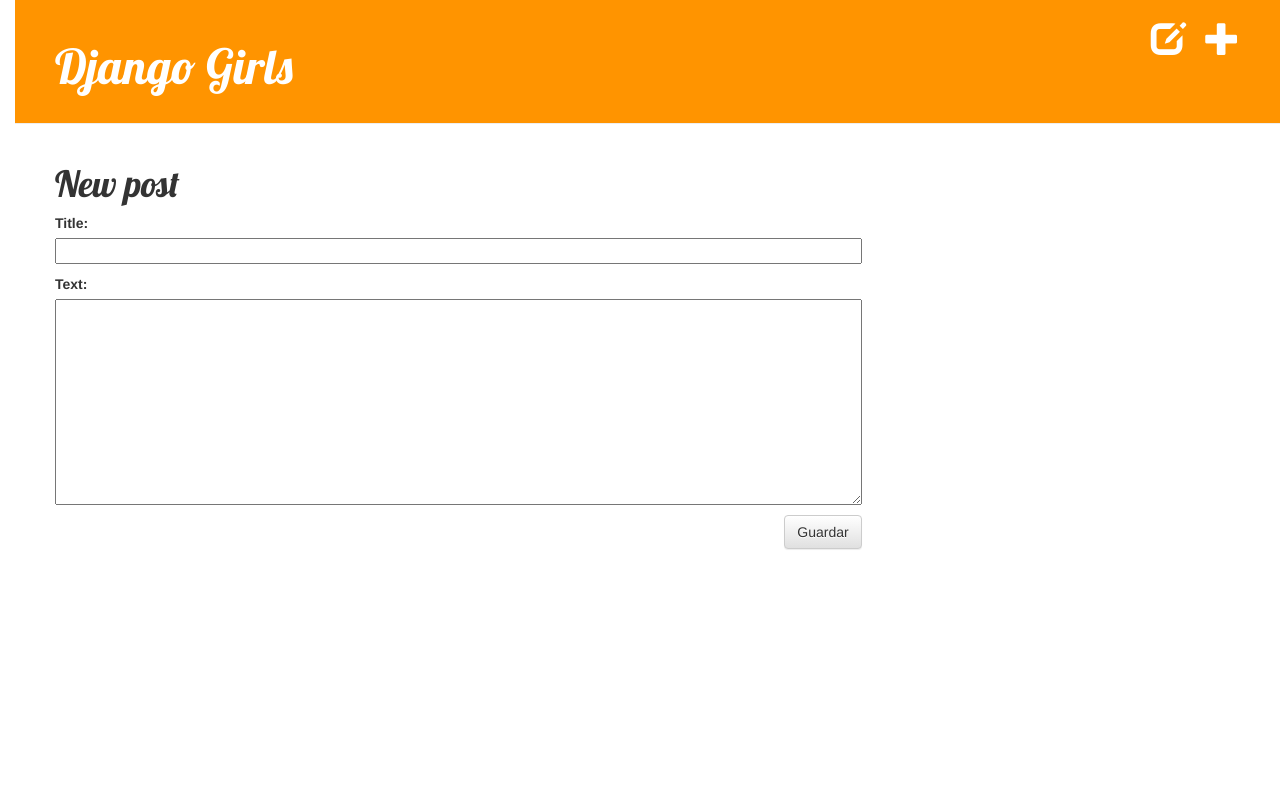
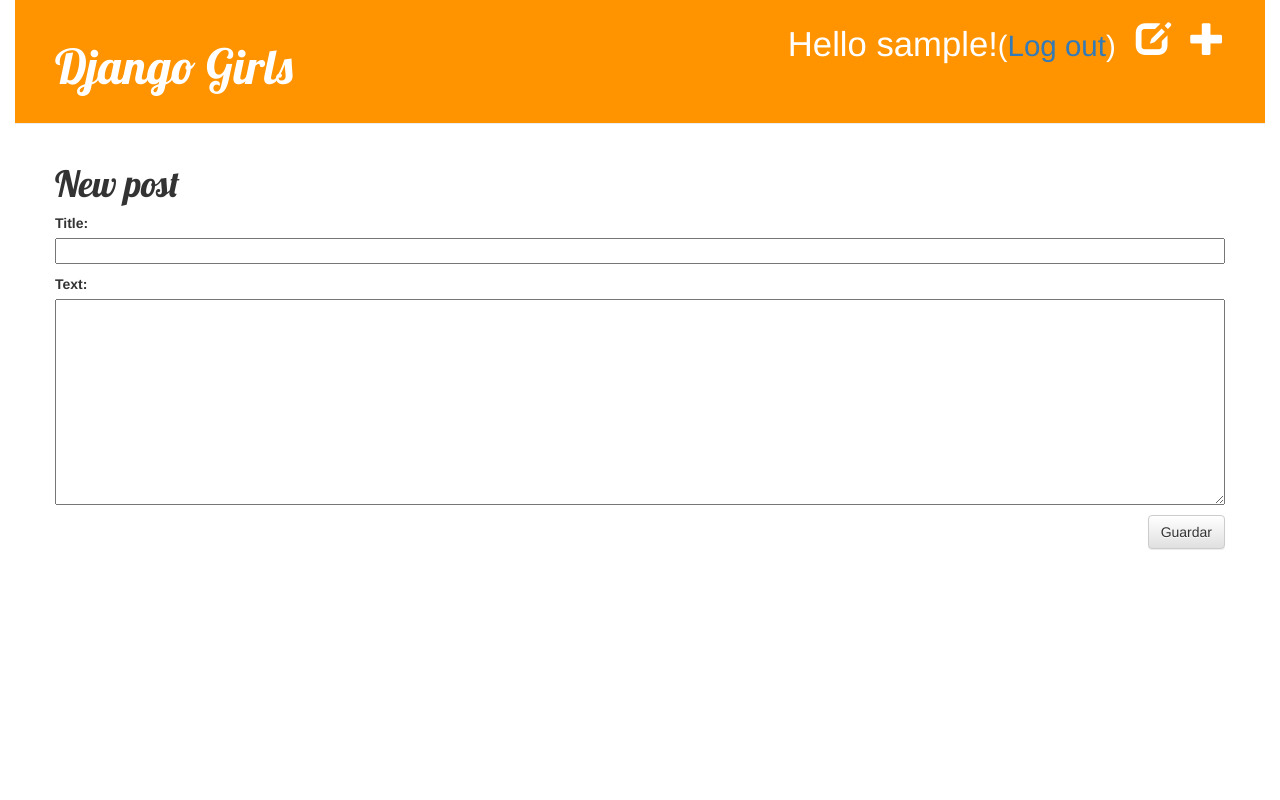
Before and after one commit to carolinecollaco/my-first-blog, a Django app: page /post/new/ in a window 1280 px wide. Run offline with Django 3.2, Linux system fonts and the light colour scheme; the visitor is signed in with stand-in values (Sample User, id 1); some libraries are stand-ins or nearby versions.

Commit message:
added a Hello username, the logout option and somes changes in css.

```diff
--- a/blog/static/css/blog.css
+++ b/blog/static/css/blog.css
@@ -4,6 +4,7 @@ h1 a {
 
 body {
     padding-left: 15px;
+    padding-right: 15px;
 }
 
 h1 a {
@@ -25,6 +26,7 @@ h1 a {
 
 .content {
     margin-left: 40px;
+    margin-right: 40px;
 }
 
 h1, h2, h3, h4 {
--- a/blog/templates/blog/base.html
+++ b/blog/templates/blog/base.html
@@ -13,6 +13,7 @@
         {% if user.is_authenticated %}
         <a href="{% url "post_new" %}" class="top-menu"><span class="glyphicon glyphicon-plus"></span></a>
         <a href="{% url "post_draft_list" %}" class="top-menu"><span class="glyphicon glyphicon-edit"></span></a>
+        <p class="top-menu">Hello {{ user.username }}!<small>(<a href="{% url 'django.contrib.auth.views.logout' %}">Log out</a>)</small></p>
         {% else %}
         <a href="{% url "django.contrib.auth.views.login" %}" class="top-menu"><span class="glyphicon glyphicon-lock"></span></a>
         {% endif %}
@@ -20,7 +21,7 @@
     </div>
     <div class="content">
         <div class="row">
-            <div class="col-md-8">
+            <div class="col-md-12">
             {% block content %}
             {% endblock %}
             </div>
--- a/mysite/urls.py
+++ b/mysite/urls.py
@@ -21,5 +21,6 @@ admin.autodiscover()
 urlpatterns = patterns('',
     url(r'^admin/', include(admin.site.urls)),
     url(r'^accounts/login/$', 'django.contrib.auth.views.login'),
+    url(r'^accounts/logout/$', 'django.contrib.auth.views.logout', {'next_page': '/'}),
     url(r'', include('blog.urls')),
 )
```
